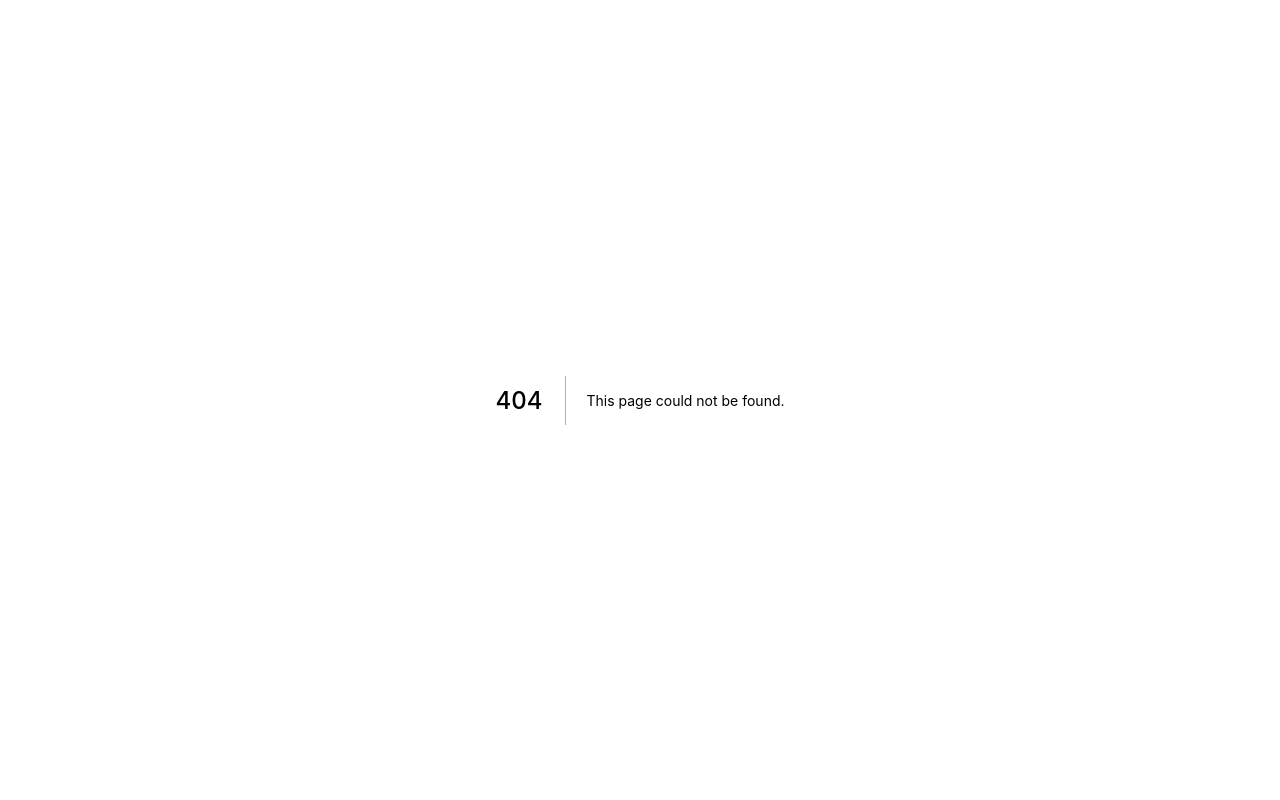
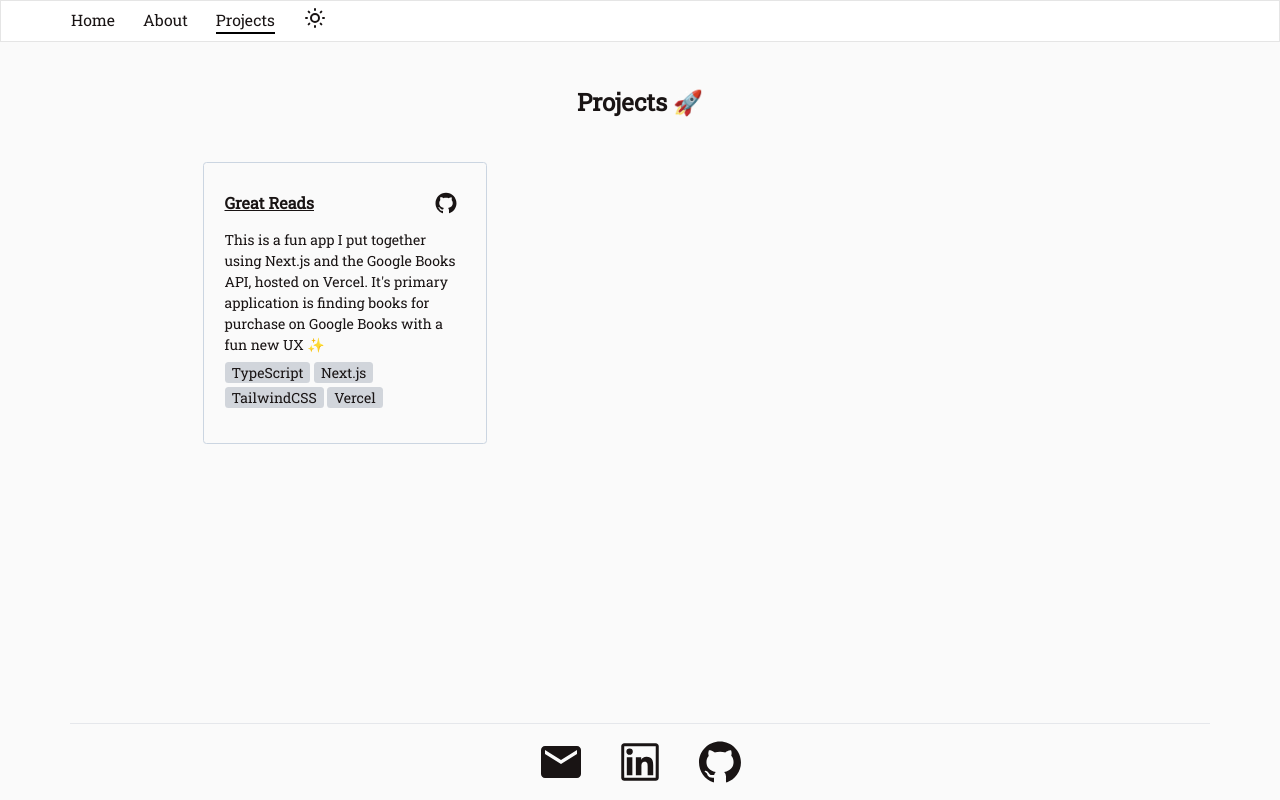
Before and after one commit to Basheguled/guled, a Next.js app: page /projects in a window 1280 px wide. Before the commit this address had no page. Built offline with nearby package versions, Linux system fonts and the light colour scheme.

Commit message:
add projects page

```diff
--- a/components/Navbar.js
+++ b/components/Navbar.js
@@ -10,6 +10,10 @@ const NAV_ITEMS = [
   {
     name: "About",
     href: "/about",
+  },
+  {
+    name: "Projects",
+    href: "/projects",
   },
 ];
 
--- a/pages/index.js
+++ b/pages/index.js
@@ -35,14 +35,14 @@ const Intro = () => (
 
 export default function Home({ theme, toggleTheme }) {
   return (
-    <div className="w-full m-auto text-[var(--primary)] bg-[var(--secondary)]">
+    <div className="h-screen w-full m-auto text-[var(--primary)] bg-[var(--secondary)]">
       <Head>
         <title>Guled Bashe</title>
         <meta name="description" content="Personal Site" />
         <link rel="icon" href="/guled-logo.png" />
       </Head>
 
-      <div className="grid grid-rows-page gap-12">
+      <div className="h-full grid grid-rows-page gap-12">
         <Navbar theme={theme} toggleTheme={toggleTheme} />
         <Intro />
         <Footer />
--- /dev/null
+++ b/pages/projects.js
@@ -0,0 +1,64 @@
+import Head from "next/head";
+import Link from "next/link";
+import Image from "next/image";
+import { Navbar } from "../components/Navbar";
+import { Footer } from "../components/Footer";
+import avi from "../public/avi.svg";
+import CONFIG from "../public/config";
+import { Pill } from "../components/Pill";
+import { AiOutlineGithub } from "react-icons/ai";
+
+const Card = ({ title, link, description, github, skills }) => (
+  <div className="border-slate-300 border p-6 rounded flex flex-col gap-2">
+    <div className="flex justify-between items-center gap-2">
+      <a href={link} target="_blank" rel="noopener noreferrer">
+        <h3>{title}</h3>
+      </a>
+      <a
+        className="hover:bg-[var(--pill-background)] rounded-full p-2"
+        href={github}
+        target="_blank"
+        rel="noopener noreferrer"
+      >
+        <AiOutlineGithub size={24} />
+      </a>
+    </div>
+    <p>{description}</p>
+    <div className="flex flex-row flex-wrap gap-1 pb-4">
+      {skills.map((skill, i) => {
+        return <Pill key={i}>{skill}</Pill>;
+      })}
+    </div>
+  </div>
+);
+
+const Content = () => (
+  <div className="w-full flex justify-center">
+    <div className="flex flex-col justify-center items-center gap-12 pb-16 max-w-5xl">
+      <h1>{CONFIG.projects.title}</h1>
+      <div className="mx-3 grid grid-cols-1 gap-3 md:grid-cols-2 lg:grid-cols-3">
+        {CONFIG.projects.content.map((project, i) => {
+          return <Card key={i} {...project} />;
+        })}
+      </div>
+    </div>
+  </div>
+);
+
+export default function Projects({ theme, toggleTheme }) {
+  return (
+    <div className="w-full m-auto text-[var(--primary)] bg-[var(--secondary)]">
+      <Head>
+        <title>Guled Bashe</title>
+        <meta name="description" content="Personal Site" />
+        <link rel="icon" href="/guled-logo.png" />
+      </Head>
+
+      <div className="grid grid-rows-page gap-12">
+        <Navbar theme={theme} toggleTheme={toggleTheme} />
+        <Content />
+        <Footer />
+      </div>
+    </div>
+  );
+}
--- a/public/config.js
+++ b/public/config.js
@@ -13,6 +13,20 @@ const CONFIG = {
       text: "Read more about me here!",
       href: "/about",
     },
+  },
+  projects: {
+    title: "Projects 🚀",
+    content: [
+      {
+        title: "Great Reads",
+        link: "https://books-basheguled.vercel.app/",
+        description: `This is a fun app I put together using Next.js and the
+        Google Books API, hosted on Vercel. It's primary application is finding
+         books for purchase on Google Books with a fun new UX ✨`,
+        github: "https://github.com/Basheguled/books",
+        skills: ["TypeScript", "Next.js", "TailwindCSS", "Vercel"],
+      },
+    ],
   },
   about: {
     title: "About me",
--- a/styles/globals.css
+++ b/styles/globals.css
@@ -35,7 +35,7 @@ body {
     Droid Sans,
     Helvetica Neue,
     sans-serif;
-  font-size: 16px;
+  font-size: 14px;
   font-style: normal;
   font-weight: 300;
   background-color: var(--secondary);
```
